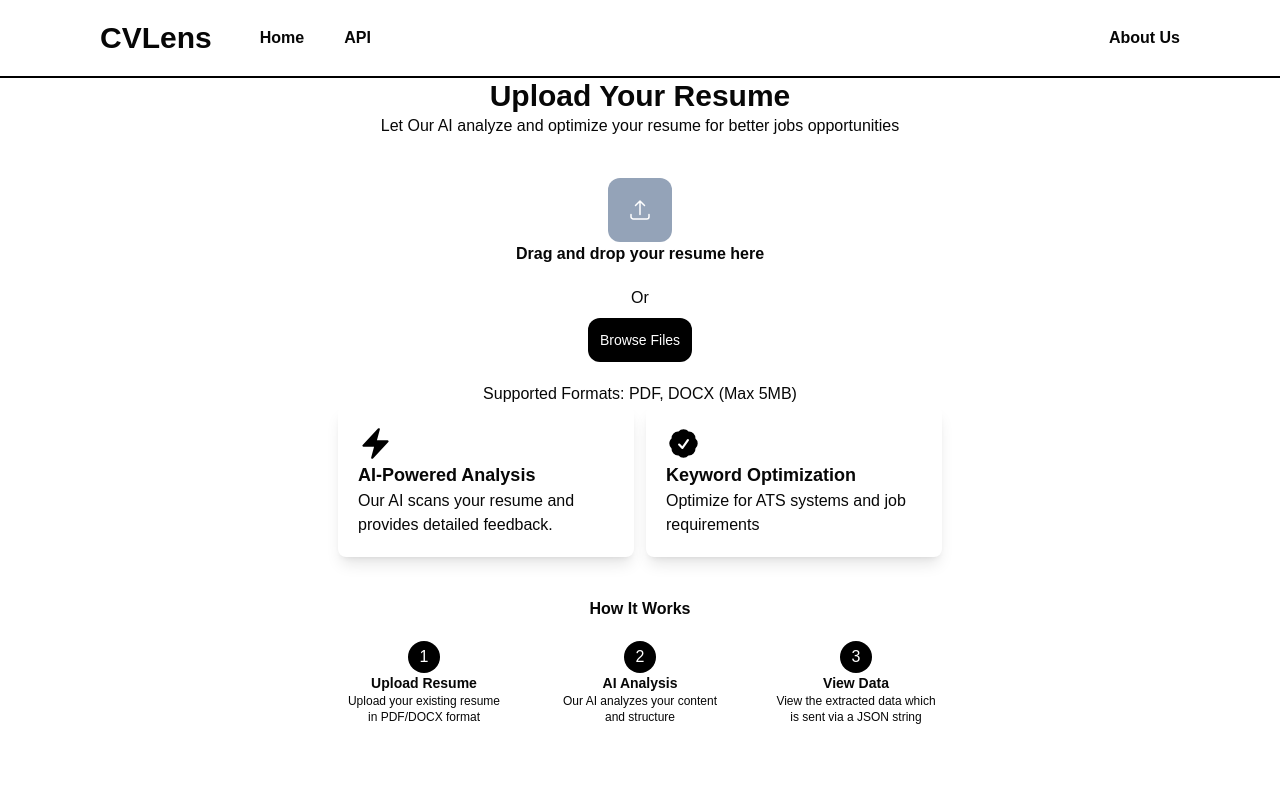
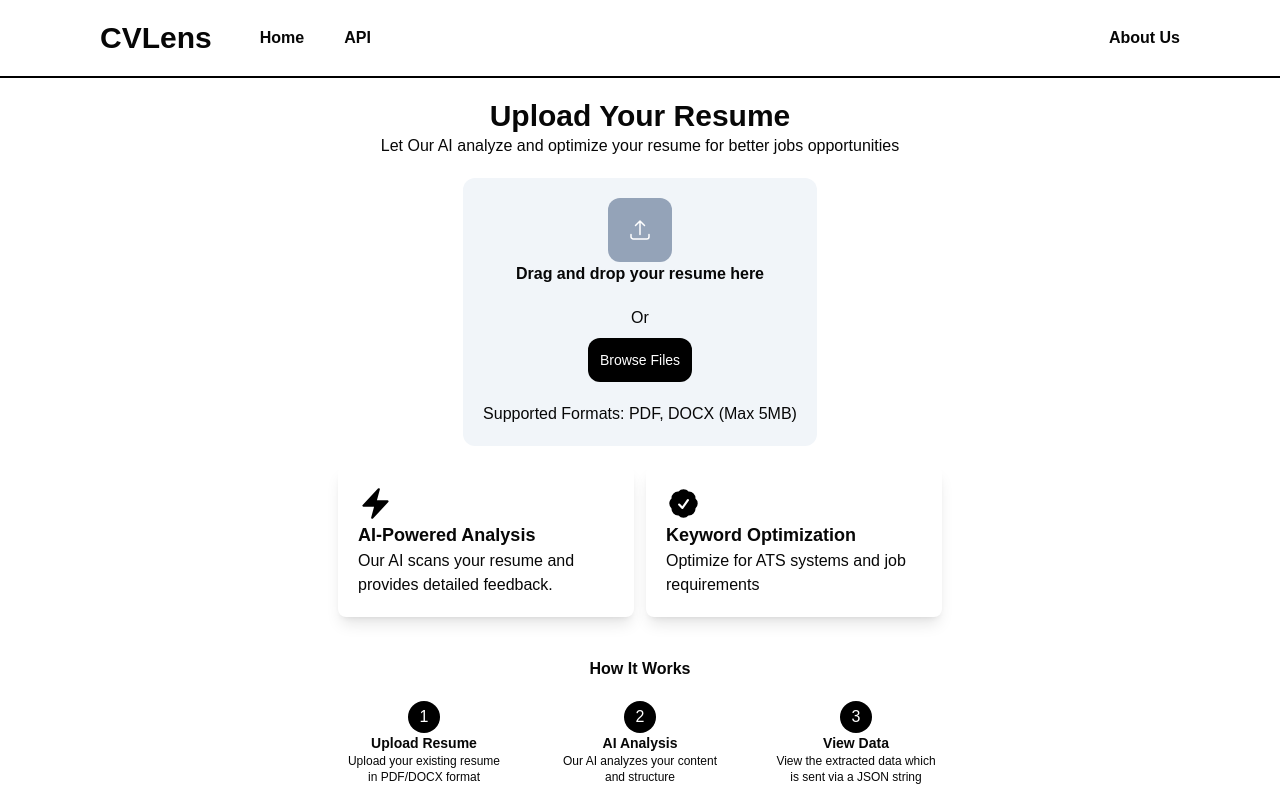
Before and after one commit to TaseskiCS/CVLens, a Next.js app in the folder cvlens-frontend/: page /upload in a window 1280 px wide. Built offline with nearby package versions, Linux system fonts and the light colour scheme.

Commit message:
style: new container for drag-n-drop section

```diff
--- a/cvlens-frontend/app/upload/page.jsx
+++ b/cvlens-frontend/app/upload/page.jsx
@@ -6,12 +6,13 @@ const UploadPage = () => {
   return (
     <>
         <NavBar/>
-        <div className="flex justify-center flex-col">
+        <div className="flex justify-center flex-col mt-5">
             <div className="flex flex-col justify-center text-center">
                 <h1 className="text-3xl font-bold">Upload Your Resume</h1>
                 <h2>Let Our AI analyze and optimize your resume for better jobs opportunities</h2>
             </div>
-            <div className='flex items-center flex-col mt-10'>
+            <div className='flex items-center flex-col mt-5'>
+                <div className="DRAG-DROP flex items-center flex-col bg-slate-100 p-5 rounded-xl mb-5">
                     <div className='bg-slate-400 p-5 rounded-xl'>
                         <svg xmlns="http://www.w3.org/2000/svg" fill="none" viewBox="0 0 24 24" strokeWidth={1.5} stroke="white" className="size-6">
                             <path strokeLinecap="round" strokeLinejoin="round" d="M3 16.5v2.25A2.25 2.25 0 0 0 5.25 21h13.5A2.25 2.25 0 0 0 21 18.75V16.5m-13.5-9L12 3m0 0 4.5 4.5M12 3v13.5" />
@@ -21,6 +22,7 @@ const UploadPage = () => {
                     <h3 className='mt-5'>Or</h3>
                     <button className='bg-black rounded-xl text-white p-3 text-sm mt-2'>Browse Files</button>
                     <h3 className='mt-5'>Supported Formats: PDF, DOCX (Max 5MB)</h3>
+                </div>
                 <div className="flex flex-wrap gap-3">
                     <InfoCard
                         icon="/svg/bolt.svg"
```
Lines whose indentation alone changed are shown as unchanged.
